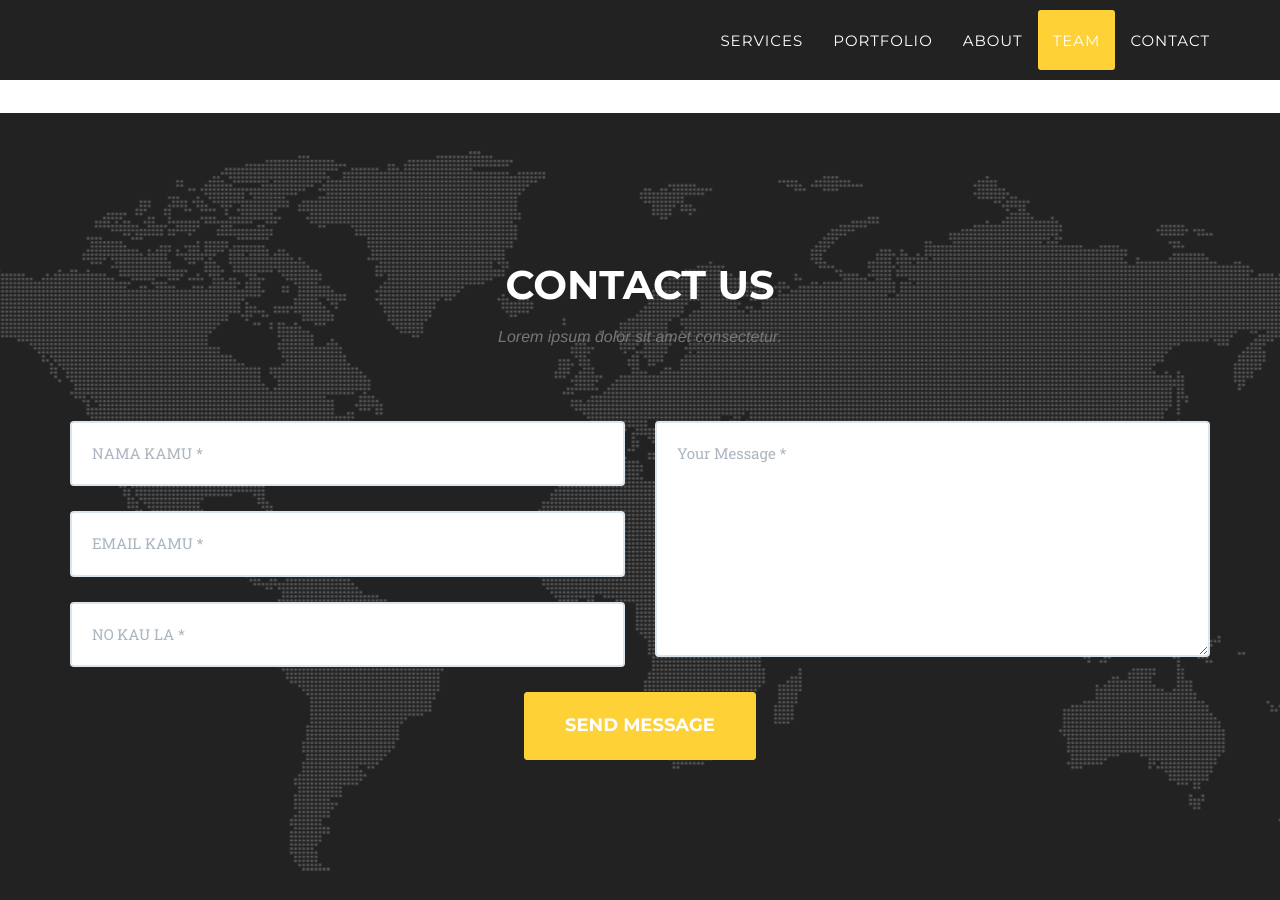
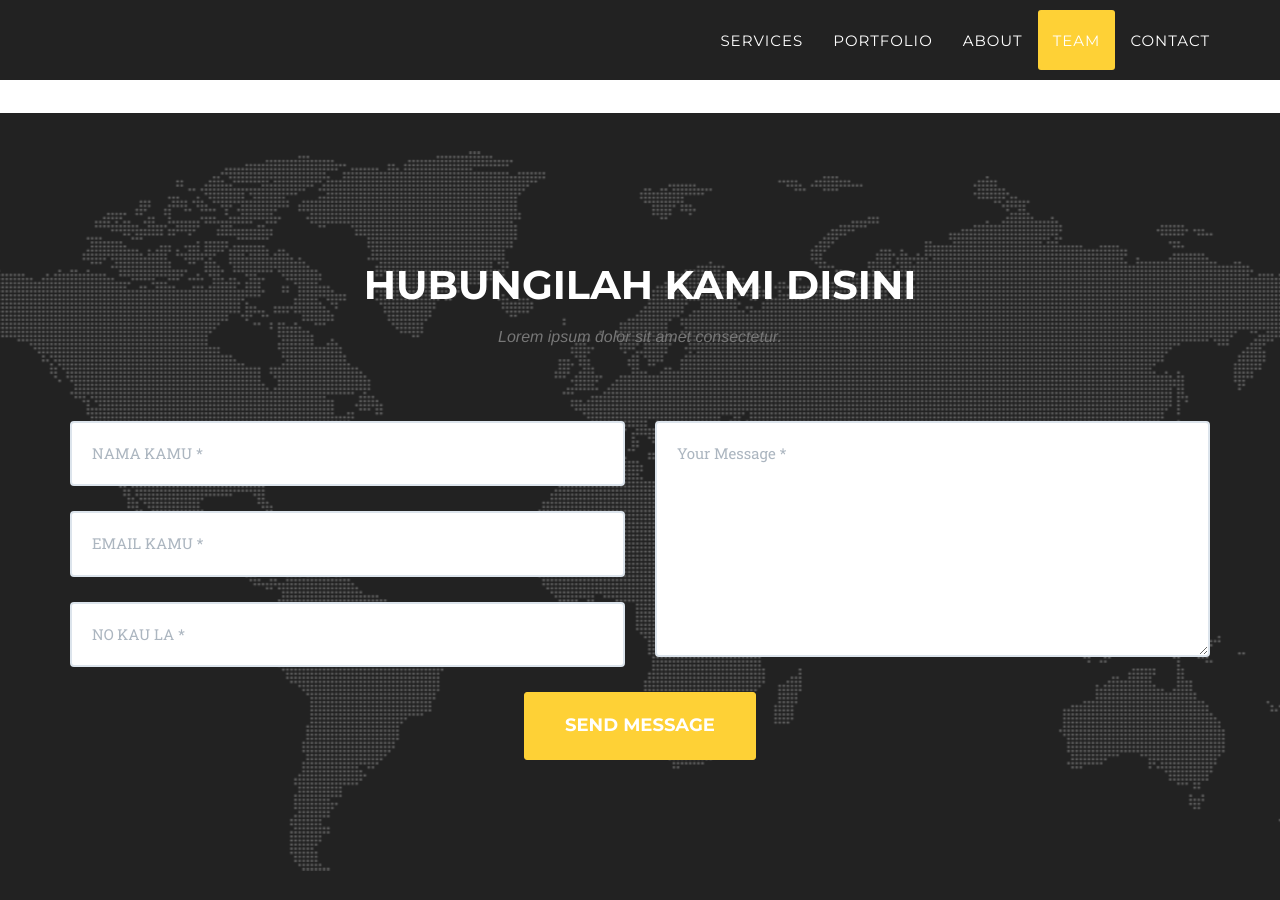
Before and after one commit to PolloRados/PolloRados.github.io, a Jekyll site: the page built from index.html, in a window 1280 px wide and 900 px high, scrolled down 5201 px. Built offline with Jekyll 4.4.1, drawn with Linux system fonts in a browser that asks for light colours; some web fonts are replaced.

Commit message:
Update contact.html

```diff
--- a/_includes/contact.html
+++ b/_includes/contact.html
@@ -2,7 +2,7 @@
         <div class="container">
             <div class="row">
                 <div class="col-lg-12 text-center">
-                    <h2 class="section-heading">Contact Us</h2>
+                    <h2 class="section-heading">HUBUNGILAH KAMI DISINI</h2>
                     <h3 class="section-subheading text-muted">Lorem ipsum dolor sit amet consectetur.</h3>
                 </div>
             </div>
```
